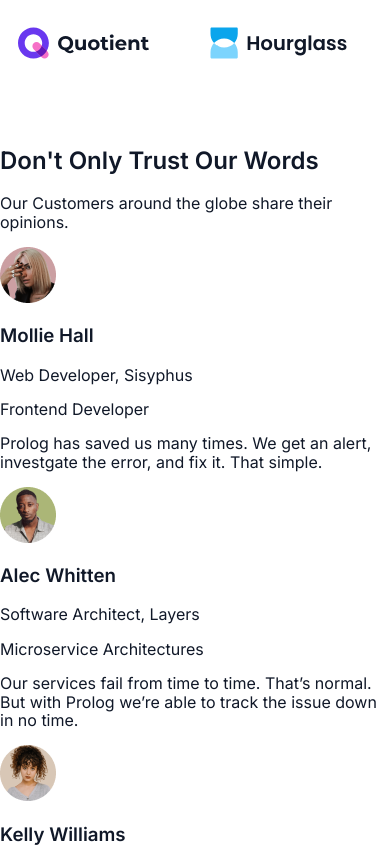
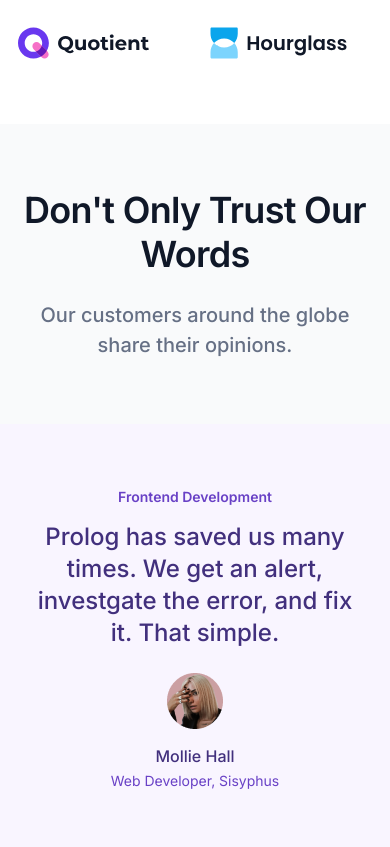
Before and after one commit to profydev/prolog-app-sdfawcett, a Next.js app: page / in a window 390 px wide. Shown: the part 880-1727 px from the top of the page. Built offline with nearby package versions, Linux system fonts and the light colour scheme.

Commit message:
mobile styling testimonial section

```diff
--- a/pages/index.jsx
+++ b/pages/index.jsx
@@ -25,7 +25,7 @@ const customerList = [
     name: "Mollie Hall",
     title: "Web Developer, Sisyphus",
     avatar: "/images/mollie-hall.png",
-    category: "Frontend Developer",
+    category: "Frontend Development",
     testimonial:
       "Prolog has saved us many times. We get an alert, investgate the error, and fix it. That simple.",
   },
@@ -148,24 +148,33 @@ const IssuesPage = () => {
           </ul>
         </section>
 
-        <section id="testimonials" aria-label="Customer testimonials">
-          <h2>Don&#39;t Only Trust Our Words</h2>
-          <p>Our Customers around the globe share their opinions.</p>
+        <section
+          id="testimonials"
+          aria-label="Customer testimonials"
+          className={styles.testimonials}
+        >
+          <div className={styles.testimonialsTitle}>
+            <h2>Don&#39;t Only Trust Our Words</h2>
+            <p>Our customers around the globe share their opinions.</p>
+          </div>
 
-          <div>
+          <div className={styles.testimonialCards}>
             {customerList.map((customer) => (
               <div key={customer.name} className={styles.customer}>
                 <div>
-                  {/* eslint-disable-next-line @next/next/no-img-element */}
-                  <img
-                    src={customer.avatar}
-                    alt={`${customer.name} avatar`}
-                  ></img>
-                  <h3>{customer.name}</h3>
-                  <p>{customer.title}</p>
+                  <h3 className={styles.customerCategory}>
+                    {customer.category}
+                  </h3>
+                  <p className={styles.customerText}>{customer.testimonial}</p>
                 </div>
-                <p>{customer.category}</p>
-                <p>{customer.testimonial}</p>
+
+                {/* eslint-disable-next-line @next/next/no-img-element */}
+                <img
+                  src={customer.avatar}
+                  alt={`${customer.name} avatar`}
+                ></img>
+                <p className={styles.customerName}>{customer.name}</p>
+                <p className={styles.customerTitle}>{customer.title}</p>
               </div>
             ))}
           </div>
--- a/pages/index.module.scss
+++ b/pages/index.module.scss
@@ -139,6 +139,7 @@
   width: min(91%, 80rem);
   margin: 0 auto;
   padding: 3em 0;
+  padding-bottom: 2.8em;
 }
 
 .companies > p {
@@ -154,6 +155,72 @@
   display: grid;
   gap: 1.85em;
   grid-template-columns: repeat(auto-fill, minmax(150px, 1fr));
+}
+
+// testimonials
+
+.testimonials {
+  background-color: color.$gray-50;
+}
+
+.testimonialsTitle {
+  width: min(92%, 80rem);
+  margin: 0 auto;
+  text-align: center;
+  padding-top: 4em;
+}
+
+.testimonialsTitle h2 {
+  font: font.$display-md-semibold;
+  margin: 0;
+  letter-spacing: -0.02em;
+}
+
+.testimonialsTitle p {
+  font: font.$text-md-medium;
+  color: color.$gray-500;
+  margin-block-start: 1.2em;
+  font-size: 1.25rem;
+  line-height: 1.875rem;
+}
+
+.testimonialCards {
+  margin-block-start: 4em;
+}
+
+.customer {
+  background-color: color.$primary-50;
+  padding: 3.1em 1.5em;
+  text-align: center;
+
+  &:nth-child(even) {
+    background-color: color.$gray-50;
+  }
+}
+
+.customerCategory {
+  font: font.$text-sm-semibold;
+  color: color.$primary-700;
+}
+
+.customerText {
+  font-size: 1.5rem;
+  line-height: 2rem;
+  font-weight: 500;
+  color: color.$primary-900;
+  margin-block-start: 0.5em;
+}
+
+.customerName {
+  margin-block: 0.7em 0;
+  font: font.$text-md-medium;
+  color: color.$primary-900;
+}
+
+.customerTitle {
+  margin-block-start: 0.2em;
+  font: font.$text-sm-regular;
+  color: color.$primary-700;
 }
 
 .contactButton {
```
